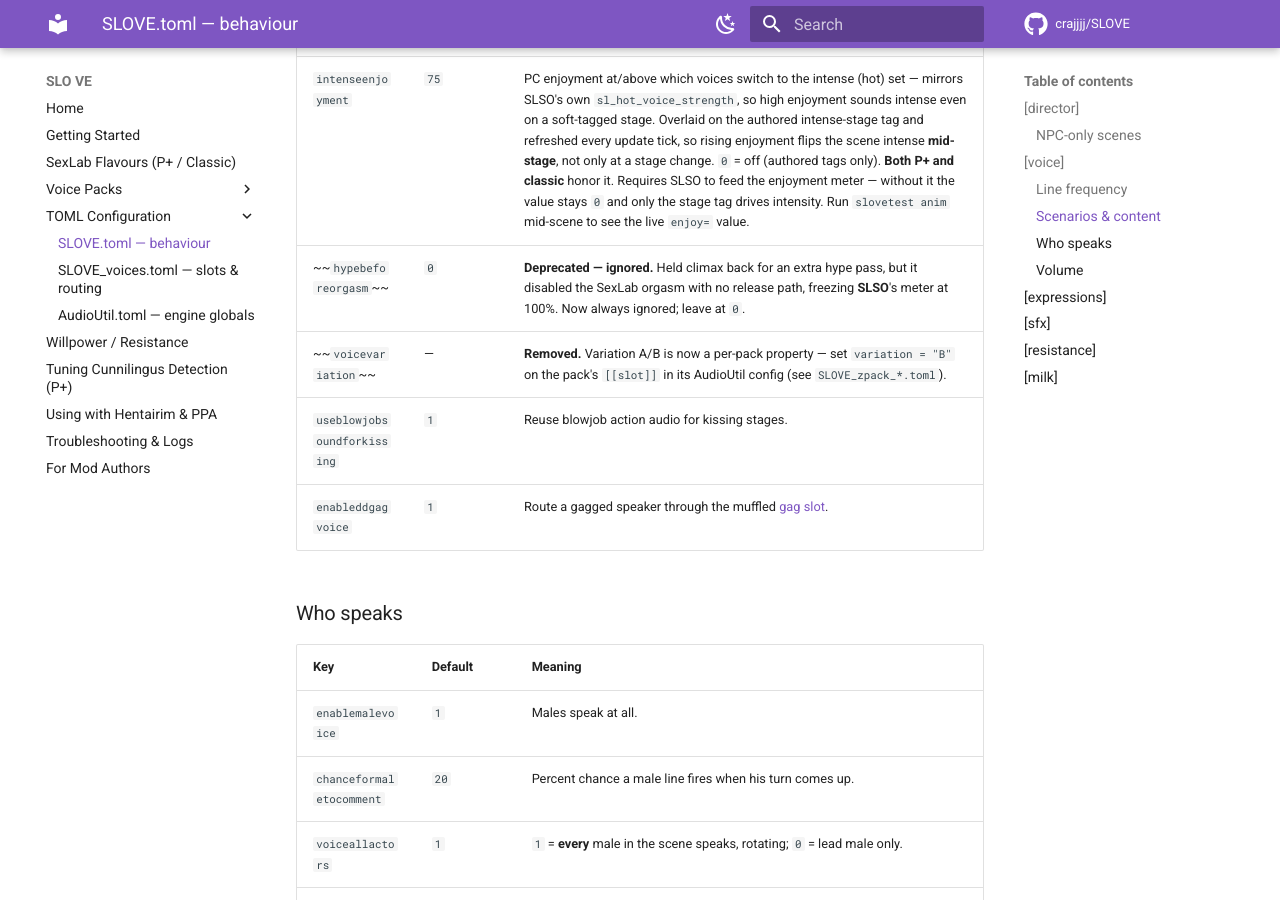
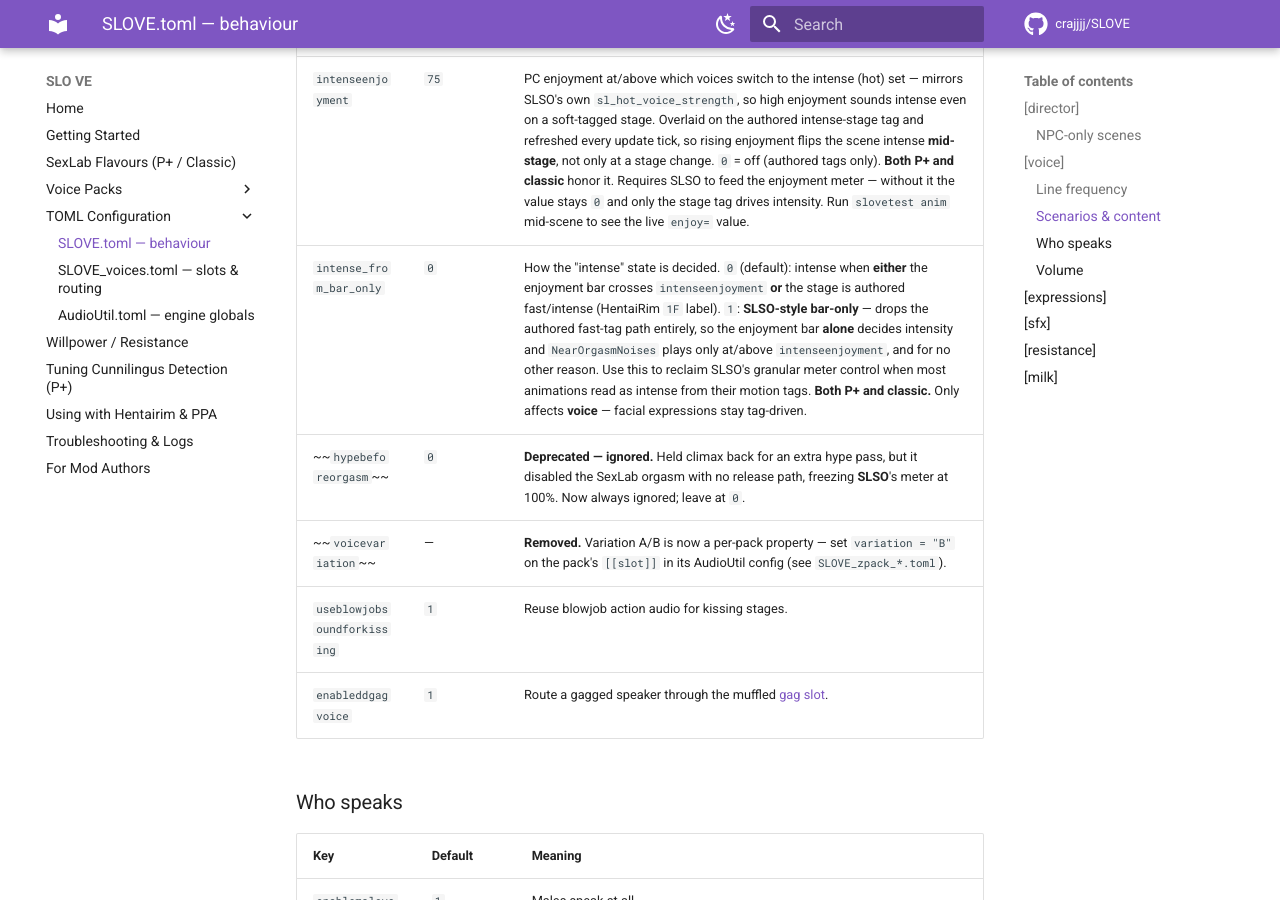
Before and after one commit to crajjjj/SLOVE, an MkDocs documentation site: the page built from docs/config/slove.md, in a window 1280 px wide and 900 px high, scrolled down 3429 px. Built offline with MkDocs 1.6.1 and Material for MkDocs 9.7.7, drawn with Linux system fonts in a browser that asks for light colours; comment, search, counter and statistics services are not loaded.

Commit message:
0.6.3: add voice.intense_from_bar_only toggle (SLSO-style bar-only intensity)
By default a stage reads as intense when EITHER the enjoyment bar crosses
voice.intenseenjoyment OR the animation is authored fast/intense (the
HentaiRim "1F" fast label). Because most animations carry a fast label,
NearOrgasmNoises fired regardless of the bar - users lost the granular
meter control SLSO provides.

New voice.intense_from_bar_only (default 0 = unchanged). Set 1 to drop the
authored-tag path so the enjoyment bar ALONE decides intensity: intense
voices play only at/above intenseenjoyment, and for no other reason. The
three ASLCurrentlyintense computations in both the P+ and classic
SLOVE_Voice become

    (bar) || (ASLTagIntense && !intenseFromBarOnly)

which is byte-identical when the flag is off. Voice only - facial
expressions stay tag-driven. Documented in SLOVE.toml + docs/config/slove.md.

```diff
--- a/docs/config/slove.md
+++ b/docs/config/slove.md
@@ -76,6 +76,7 @@ Raise these for a chattier scene, lower them for mostly-moaning. `moanonly = 1`
 | `femaleorgasmhypeenjoyment` | `75` | Enjoyment threshold above which orgasm-hype / near-orgasm lines (`NearOrgasm*`, B `Orgasm Soon Comments`) start. As a fallback for setups where SLSO never feeds the enjoyment meter (it reads `0`), these lines **also** start from an authored HentaiRim intense tag on the climax (final) stage — so the near-orgasm pool is reachable even at enjoyment `0`. Run `slovetest anim` mid-scene to see the live `enjoy=` value per actor. |
 | `maleorgasmhypeenjoyment` | `75` | Same, for the male (same intense-tag climax fallback). |
 | `intenseenjoyment` | `75` | PC enjoyment at/above which voices switch to the intense (hot) set — mirrors SLSO's own `sl_hot_voice_strength`, so high enjoyment sounds intense even on a soft-tagged stage. Overlaid on the authored intense-stage tag and refreshed every update tick, so rising enjoyment flips the scene intense **mid-stage**, not only at a stage change. `0` = off (authored tags only). **Both P+ and classic** honor it. Requires SLSO to feed the enjoyment meter — without it the value stays `0` and only the stage tag drives intensity. Run `slovetest anim` mid-scene to see the live `enjoy=` value. |
+| `intense_from_bar_only` | `0` | How the "intense" state is decided. `0` (default): intense when **either** the enjoyment bar crosses `intenseenjoyment` **or** the stage is authored fast/intense (HentaiRim `1F` label). `1`: **SLSO-style bar-only** — drops the authored fast-tag path entirely, so the enjoyment bar **alone** decides intensity and `NearOrgasmNoises` plays only at/above `intenseenjoyment`, and for no other reason. Use this to reclaim SLSO's granular meter control when most animations read as intense from their motion tags. **Both P+ and classic.** Only affects **voice** — facial expressions stay tag-driven. |
 | ~~`hypebeforeorgasm`~~ | `0` | **Deprecated — ignored.** Held climax back for an extra hype pass, but it disabled the SexLab orgasm with no release path, freezing **SLSO**'s meter at 100%. Now always ignored; leave at `0`. |
 | ~~`voicevariation`~~ | — | **Removed.** Variation A/B is now a per-pack property — set `variation = "B"` on the pack's `[[slot]]` in its AudioUtil config (see `SLOVE_zpack_*.toml`). |
 | `useblowjobsoundforkissing` | `1` | Reuse blowjob action audio for kissing stages. |
```
Also changed, not shown: 8 other files.
